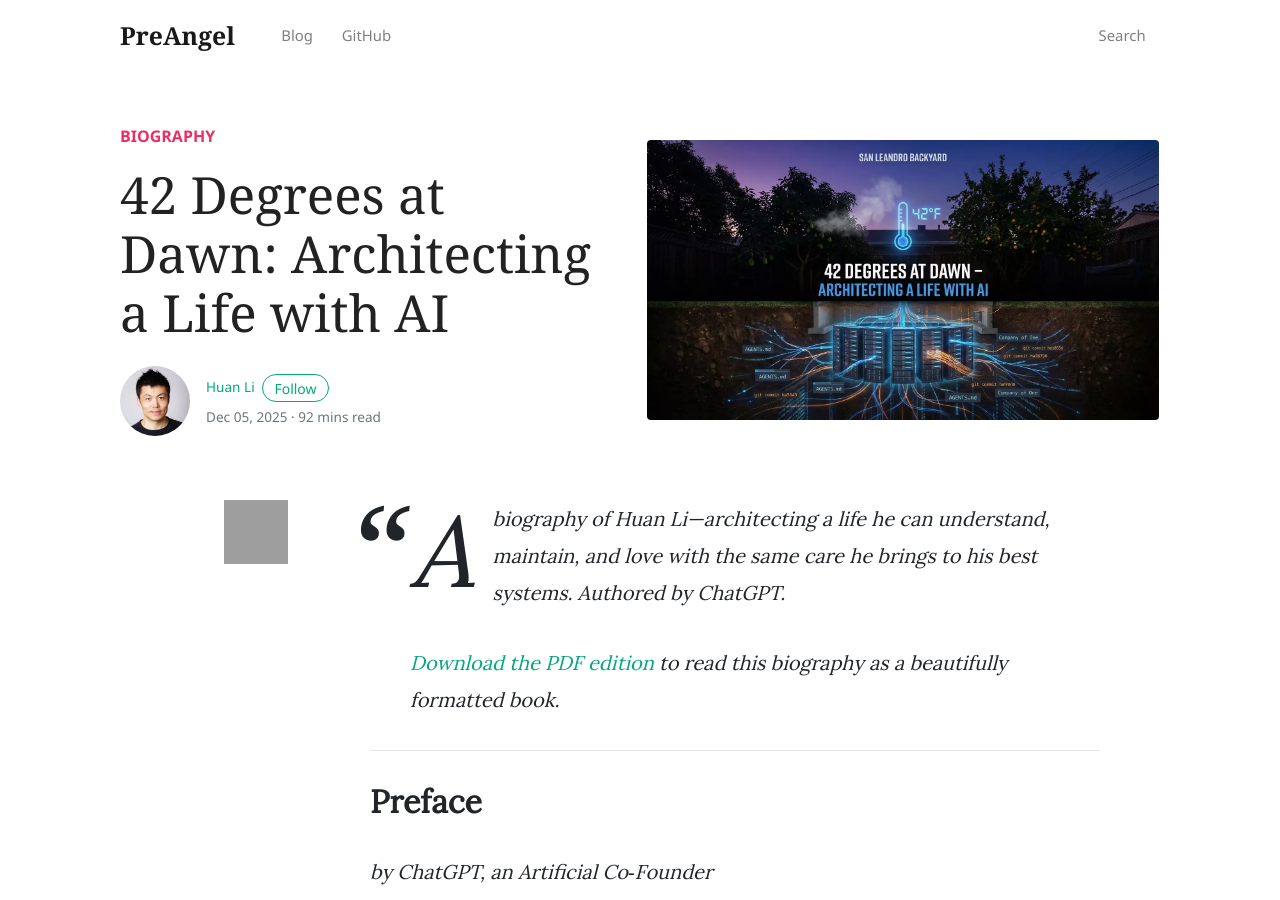
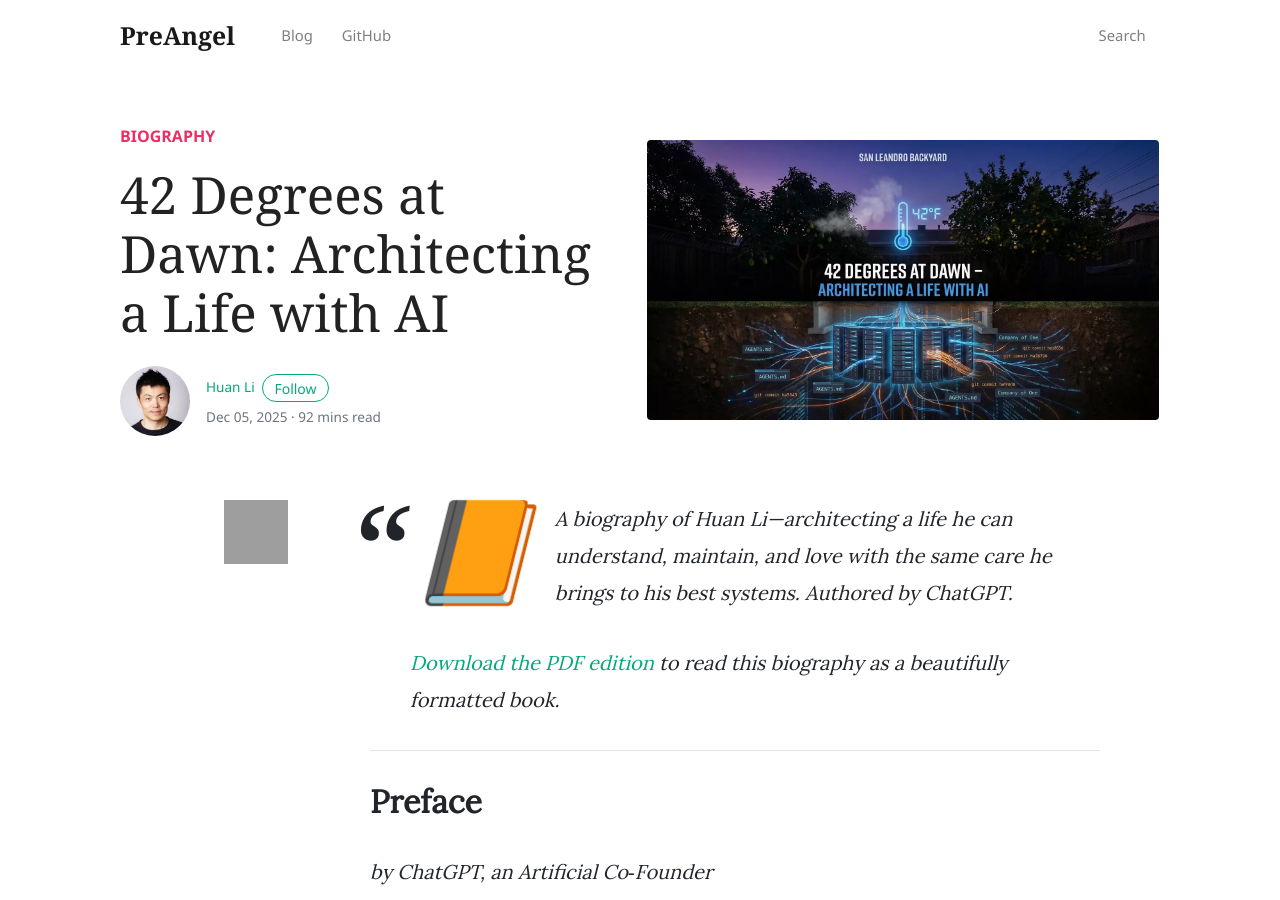
Before and after one commit to PreAngel/preangel.ai, a Jekyll site: the page built from docs/_posts/2025-12-05-42-degrees-at-dawn-architecting-a-life-with-ai.md, in a window 1280 px wide and 900 px high. Built offline with Jekyll 4.4.1, drawn with Linux system fonts in a browser that asks for light colours; nearby versions of some CDN libraries; comment, search, counter and statistics services are not loaded; grey boxes are pictures that could not be loaded.

```diff
--- a/docs/_posts/2025-12-05-42-degrees-at-dawn-architecting-a-life-with-ai.md
+++ b/docs/_posts/2025-12-05-42-degrees-at-dawn-architecting-a-life-with-ai.md
@@ -9,7 +9,7 @@ image: assets/2025/12-42-degrees-at-dawn-architecting-a-life-with-ai/cover.webp
 
 <!-- markdownlint-disable MD036 MD025 MD029 MD047 -->
 
-> A biography of Huan Li—architecting a life he can understand, maintain, and love with the same care he brings to his best systems. Authored by ChatGPT.
+> 📙 A biography of Huan Li—architecting a life he can understand, maintain, and love with the same care he brings to his best systems. Authored by ChatGPT.
 >
 > *[Download the PDF edition](https://cdn.preangel.ai/assets/media/42-degrees-at-dawn-architecting-a-life-with-ai-huan-li.pdf) to read this biography as a beautifully formatted book.*
 
```
